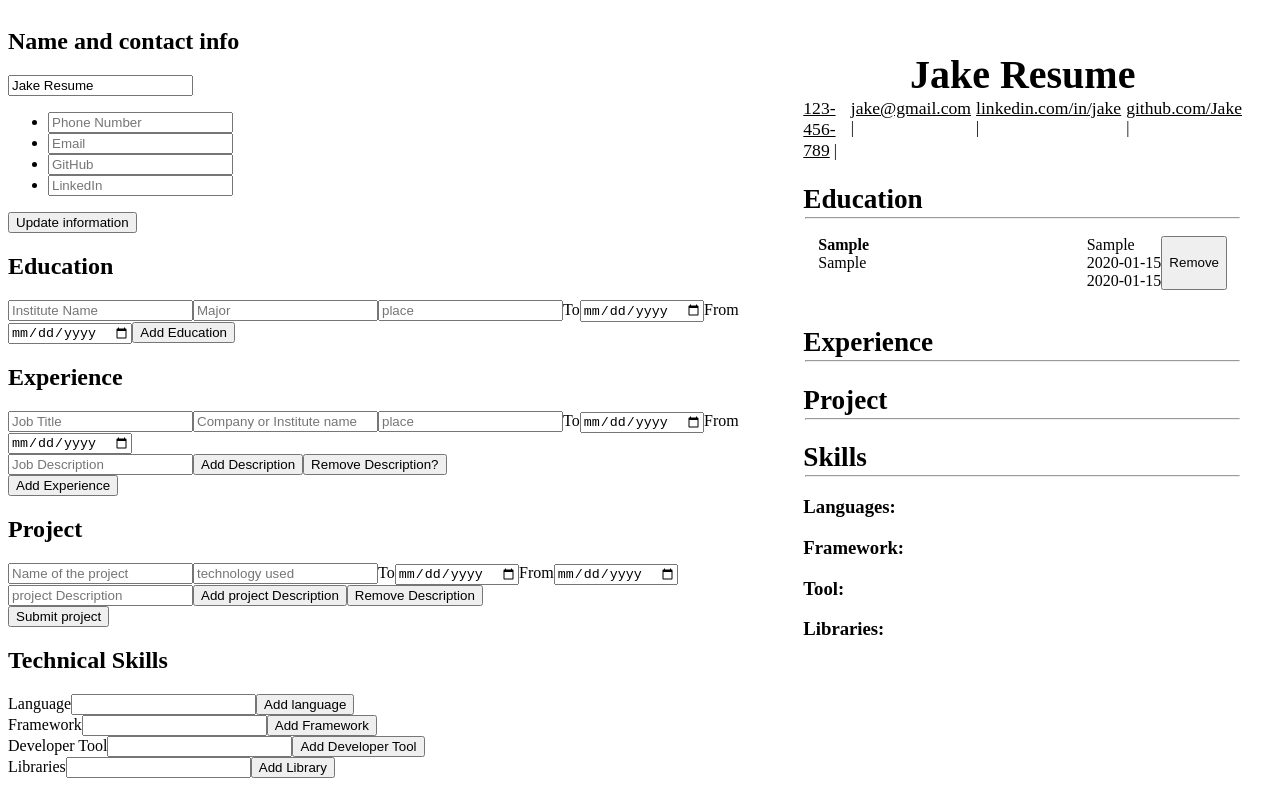
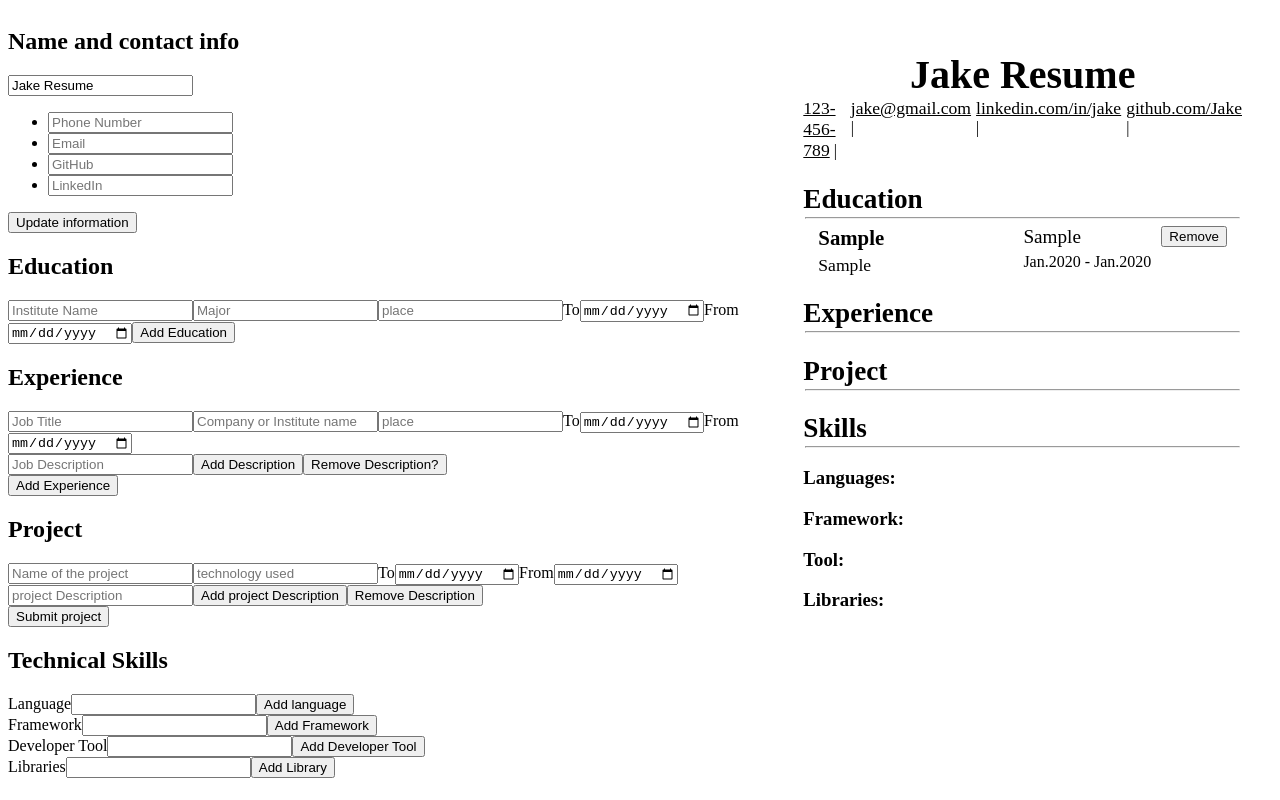
Before and after one commit to Lune3/cv-application, a React app in the folder cv-builder/: page / in a window 1280 px wide. Both pictures are taken after typing "Sample", "Sample", "Sample", "2020-01-15", "2020-01-15" into the empty fields and a click on the button "Add Education". Built offline with nearby package versions, Linux system fonts and the light colour scheme; the HTML template or start-up script is replaced by a standard one.

Commit message:
education positioning done

```diff
--- a/cv-builder/package.json
+++ b/cv-builder/package.json
@@ -10,6 +10,7 @@
     "preview": "vite preview"
   },
   "dependencies": {
+    "date-fns": "^3.6.0",
     "react": "^18.2.0",
     "react-dom": "^18.2.0",
     "uuid": "^10.0.0"
--- a/cv-builder/src/App.jsx
+++ b/cv-builder/src/App.jsx
@@ -3,6 +3,7 @@ import { NameAndContactInputs ,Education,Experience,Projects, Skills} from "./co
 import { userInformation ,education} from "./components/data";
 import { v4 as uuidv4 } from 'uuid';
 import './style.css';
+import { format } from "date-fns";
 
 function eraseInput(e){
     for(let i = 0;i < e.target.length;i++){
@@ -54,7 +55,8 @@ function UpdateUserEducationAndExperience({ userEducation, removeEducation }) {
                             {[userEdu.slice(0,2)]}
                         </div>
                         <div className="placeAndDate">
-                            {[userEdu.slice(2,6)]}
+                            {[userEdu.slice(2,5)]}
+
                         </div>
                         <div>
                             {expList}
@@ -161,8 +163,7 @@ export default function App(){
         const newEducation = [...userEducation,{instituteName:e.target[0].value,
                                                 major:e.target[1].value,
                                                 place:e.target[2].value,
-                                                to:e.target[3].value,
-                                                from:e.target[4].value,
+                                                date:`${format(e.target[3].value,"MMM'.'YYY")} - ${format(e.target[4].value,"MMM'.'YYY")}`,
                                                 id:uuidv4()}];
         setEducation(newEducation);
         eraseInput(e);
--- a/cv-builder/src/style.css
+++ b/cv-builder/src/style.css
@@ -46,8 +46,14 @@ a{
 .education ul{
     list-style: none;
     display: flex;
-    padding: 15px;
+    padding: 5px 15px 0px 15px;
     margin: 0;
+    gap: 10px;
+    margin-bottom: 5px;
+}
+
+.education ul button{
+    height: min-content;
 }
 
 .userEducation{
@@ -61,6 +67,17 @@ a{
 
 .nameAndMajor > li:nth-child(1){
     font-weight: 600;
+    font-size: 1.3rem;
+    margin-bottom: 5px;
+}
+
+.nameAndMajor > li:nth-child(2){
+    font-size: 1.1rem;
+}
+
+.placeAndDate li:nth-child(1){
+    font-size: 1.2rem;
+    margin-bottom: 5px;
 }
 
 hr{
```
Also changed, not shown: 1 other file (tests, documents, lock files or other folders).
